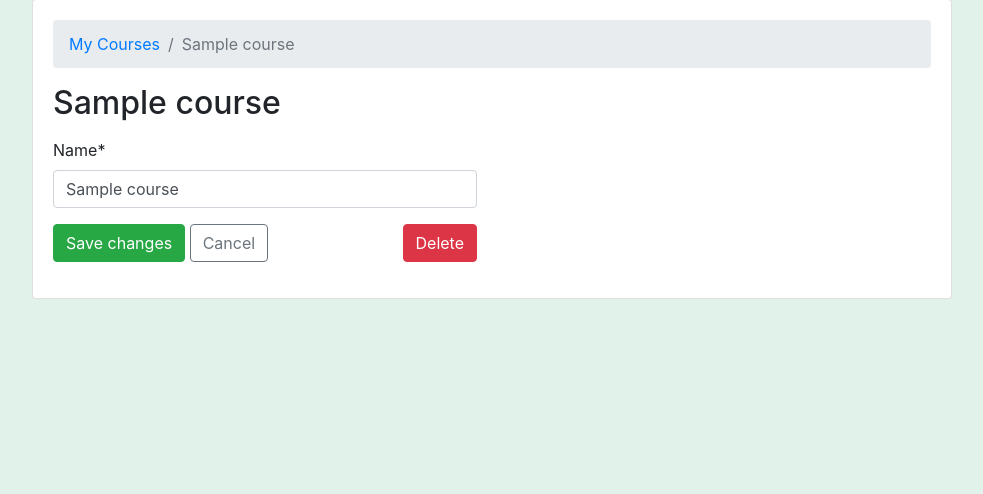
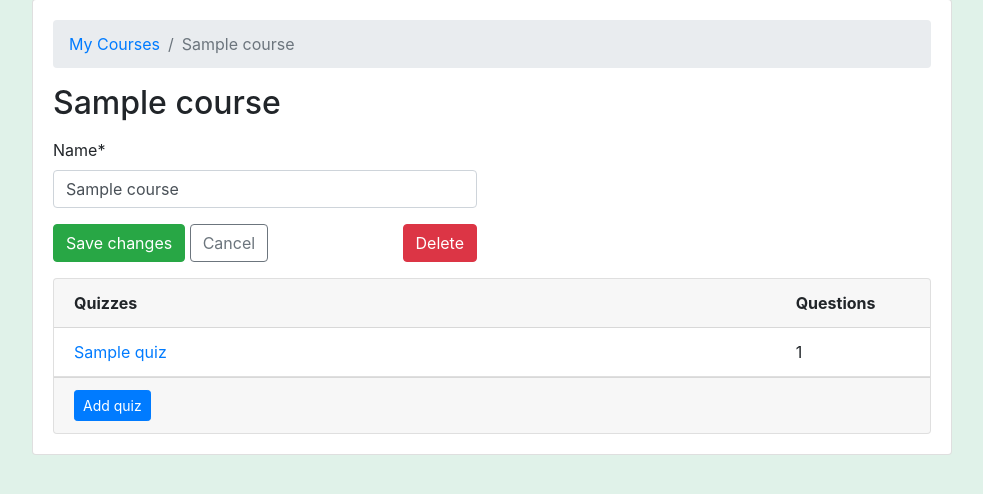
Before and after one commit to jonghoonlee98/ClassroomResponse, a Django app: page /teachers/course/1/ in a window 1280 px wide. Shown: the part 81-575 px from the top of the page, without its empty margins (148-1131 px from the left). Run offline with Django 3.2, Linux system fonts and the light colour scheme; a user stored in the database is signed in; tables that the repository leaves empty hold one stand-in row (values such as "Sample post"); some libraries are stand-ins or nearby versions; some web fonts are replaced.

Commit message:
Integrating courses and quizzes

```diff
--- a/django_school/classroom/models.py
+++ b/django_school/classroom/models.py
@@ -31,7 +31,7 @@ class Course(models.Model):
 
 
 class Quiz(models.Model):
-    owner = models.ForeignKey(User, on_delete=models.CASCADE, related_name='quizzes')
+    course = models.ForeignKey(Course, on_delete=models.CASCADE, related_name='quizzes')
     name = models.CharField(max_length=255)
     subject = models.ForeignKey(Subject, on_delete=models.CASCADE, related_name='quizzes')
 
--- a/django_school/classroom/templates/classroom/teachers/course_change_form.html
+++ b/django_school/classroom/templates/classroom/teachers/course_change_form.html
@@ -23,39 +23,37 @@
       </form>
     </div>
   </div>
-  {% comment %}
   <div class="card">
     <div class="card-header">
       <div class="row">
         <div class="col-10">
-          <strong>Questions</strong>
+          <strong>Quizzes</strong>
         </div>
         <div class="col-2">
-          <strong>Answers</strong>
+          <strong>Questions</strong>
         </div>
       </div>
     </div>
     <div class="list-group list-group-flush list-group-formset">
-      {% for question in questions %}
+      {% for quiz in quizzes %}
         <div class="list-group-item">
           <div class="row">
             <div class="col-10">
-              <a href="{% url 'teachers:question_change' quiz.pk question.pk %}">{{ question.text }}</a>
+              <a href="{% url 'teachers:quiz_change' course.pk quiz.pk %}">{{ quiz.name }}</a>
             </div>
             <div class="col-2">
-              {{ question.answers_count }}
+              {{ quiz.questions_count }}
             </div>
           </div>
         </div>
       {% empty %}
         <div class="list-group-item text-center">
-          <p class="text-muted font-italic mb-0">You haven't created any questions yet. Go ahead and <a href="{% url 'teachers:question_add' quiz.pk %}">add the first question</a>.</p>
+          <p class="text-muted font-italic mb-0">You haven't created any quizzes yet. Go ahead and <a href="{% url 'teachers:quiz_add' course.pk %}">add the first quiz</a>.</p>
         </div>
       {% endfor %}
     </div>
     <div class="card-footer">
-      <a href="{% url 'teachers:question_add' quiz.pk %}" class="btn btn-primary btn-sm">Add question</a>
+      <a href="{% url 'teachers:quiz_add' course.pk %}" class="btn btn-primary btn-sm">Add quiz</a>
     </div>
   </div>
-  {% endcomment %}
 {% endblock %}
--- a/django_school/classroom/templates/classroom/teachers/question_add_form.html
+++ b/django_school/classroom/templates/classroom/teachers/question_add_form.html
@@ -5,8 +5,8 @@
 {% block content %}
   <nav aria-label="breadcrumb">
     <ol class="breadcrumb">
-      <li class="breadcrumb-item"><a href="{% url 'teachers:quiz_change_list' %}">My Quizzes</a></li>
-      <li class="breadcrumb-item"><a href="{% url 'teachers:quiz_change' quiz.pk %}">{{ quiz.name }}</a></li>
+      <li class="breadcrumb-item"><a href="{% url 'teachers:quiz_change_list' course_pk %}">My Quizzes</a></li>
+      <li class="breadcrumb-item"><a href="{% url 'teachers:quiz_change' course_pk=course_pk pk=quiz.pk %}">{{ quiz.name }}</a></li>
       <li class="breadcrumb-item active" aria-current="page">Add a new question</li>
     </ol>
   </nav>
@@ -16,6 +16,6 @@
     {% csrf_token %}
     {{ form|crispy }}
     <button type="submit" class="btn btn-success">Save</button>
-    <a href="{% url 'teachers:quiz_change' quiz.pk %}" class="btn btn-outline-secondary" role="button">Nevermind</a>
+    <a href="{% url 'teachers:quiz_change' course_pk=course_pk pk=quiz.pk %}" class="btn btn-outline-secondary" role="button">Nevermind</a>
   </form>
 {% endblock %}
--- a/django_school/classroom/templates/classroom/teachers/quiz_add_form.html
+++ b/django_school/classroom/templates/classroom/teachers/quiz_add_form.html
@@ -5,7 +5,7 @@
 {% block content %}
   <nav aria-label="breadcrumb">
     <ol class="breadcrumb">
-      <li class="breadcrumb-item"><a href="{% url 'teachers:quiz_change_list' %}">My Quizzes</a></li>
+      {% comment %}<li class="breadcrumb-item"><a href="{% url 'teachers:quiz_change_list' %}">My Quizzes</a></li>{% endcomment %}
       <li class="breadcrumb-item active" aria-current="page">Add a new quiz</li>
     </ol>
   </nav>
@@ -16,7 +16,7 @@
         {% csrf_token %}
         {{ form|crispy }}
         <button type="submit" class="btn btn-success">Save</button>
-        <a href="{% url 'teachers:quiz_change_list' %}" class="btn btn-outline-secondary" role="button">Nevermind</a>
+        {% comment %}<a href="{% url 'teachers:quiz_change_list' %}" class="btn btn-outline-secondary" role="button">Nevermind</a>{% endcomment %}
       </form>
     </div>
   </div>
--- a/django_school/classroom/templates/classroom/teachers/quiz_change_list.html
+++ b/django_school/classroom/templates/classroom/teachers/quiz_change_list.html
@@ -7,7 +7,7 @@
     </ol>
   </nav>
   <h2 class="mb-3">My Quizzes</h2>
-  <a href="{% url 'teachers:quiz_add' %}" class="btn btn-primary mb-3" role="button">Add quiz</a>
+  <a href="{% url 'teachers:quiz_add' quizzes.course_pk %}" class="btn btn-primary mb-3" role="button">Add quiz</a>
   <div class="card">
     <table class="table mb-0">
       <thead>
@@ -22,12 +22,12 @@
       <tbody>
         {% for quiz in quizzes %}
           <tr>
-            <td class="align-middle"><a href="{% url 'teachers:quiz_change' quiz.pk %}">{{ quiz.name }}</a></td>
+            <td class="align-middle"><a href="{% url 'teachers:quiz_change' course_pk=quizzes.course_pk pk=quiz.pk %}">{{ quiz.name }}</a></td>
             <td class="align-middle">{{ quiz.subject.get_html_badge }}</td>
             <td class="align-middle">{{ quiz.questions_count }}</td>
             <td class="align-middle">{{ quiz.taken_count }}</td>
             <td class="text-right">
-              <a href="{% url 'teachers:quiz_results' quiz.pk %}" class="btn btn-primary">View results</a>
+              {% comment %}<a href="{% url 'teachers:quiz_results' quiz.pk %}" class="btn btn-primary">View results</a>{% endcomment %}
             </td>
           </tr>
         {% empty %}
--- a/django_school/classroom/templates/classroom/teachers/quiz_delete_confirm.html
+++ b/django_school/classroom/templates/classroom/teachers/quiz_delete_confirm.html
@@ -5,8 +5,8 @@
 {% block content %}
   <nav aria-label="breadcrumb">
     <ol class="breadcrumb">
-      <li class="breadcrumb-item"><a href="{% url 'teachers:quiz_change_list' %}">My Quizzes</a></li>
-      <li class="breadcrumb-item"><a href="{% url 'teachers:quiz_change' quiz.pk %}">{{ quiz.name }}</a></li>
+      {% comment %}<li class="breadcrumb-item"><a href="{% url 'teachers:quiz_change_list' %}">My Quizzes</a></li>{% endcomment %}
+      <li class="breadcrumb-item"><a href="{% url 'teachers:quiz_change' course_pk=course_pk pk=quiz_pk %}">{{ quiz.name }}</a></li>
       <li class="breadcrumb-item active" aria-current="page">Confirm deletion</li>
     </ol>
   </nav>
@@ -15,6 +15,6 @@
   <form method="post">
     {% csrf_token %}
     <button type="submit" class="btn btn-danger btn-lg">Yes, I'm sure</button>
-    <a href="{% url 'teachers:quiz_change' quiz.pk %}" class="btn btn-outline-secondary btn-lg" role="button">Nevermind</a>
+    <a href="{% url 'teachers:quiz_change' course_pk=course_pk pk=quiz_pk %}" class="btn btn-outline-secondary btn-lg" role="button">Nevermind</a>
   </form>
 {% endblock %}
--- a/django_school/classroom/urls.py
+++ b/django_school/classroom/urls.py
@@ -18,13 +18,13 @@ urlpatterns = [
         path('course/<int:pk>/', teachers.CourseUpdateView.as_view(), name='course_change'),
         path('course/<int:pk>/delete/', teachers.CourseDeleteView.as_view(), name='course_delete'),
 
-        path('quiz/', teachers.QuizListView.as_view(), name='quiz_change_list'),
-        path('quiz/add/', teachers.QuizCreateView.as_view(), name='quiz_add'),
-        path('quiz/<int:pk>/', teachers.QuizUpdateView.as_view(), name='quiz_change'),
-        path('quiz/<int:pk>/delete/', teachers.QuizDeleteView.as_view(), name='quiz_delete'),
-        path('quiz/<int:pk>/results/', teachers.QuizResultsView.as_view(), name='quiz_results'),
-        path('quiz/<int:pk>/question/add/', teachers.question_add, name='question_add'),
-        path('quiz/<int:quiz_pk>/question/<int:question_pk>/', teachers.question_change, name='question_change'),
-        path('quiz/<int:quiz_pk>/question/<int:question_pk>/delete/', teachers.QuestionDeleteView.as_view(), name='question_delete'),
+        path('course/<int:pk>/quiz/', teachers.QuizListView.as_view(), name='quiz_change_list'),
+        path('course/<int:pk>/quiz/add/', teachers.QuizCreateView.as_view(), name='quiz_add'),
+        path('course/<int:course_pk>/quiz/<int:pk>/', teachers.QuizUpdateView.as_view(), name='quiz_change'),
+        path('course/<int:course_pk>/quiz/<int:pk>/delete/', teachers.QuizDeleteView.as_view(), name='quiz_delete'),
+        path('course/<int:course_pk>/quiz/<int:pk>/results/', teachers.QuizResultsView.as_view(), name='quiz_results'),
+        path('course/<int:course_pk>/quiz/<int:pk>/question/add/', teachers.question_add, name='question_add'),
+        path('course/<int:course_pk>/quiz/<int:quiz_pk>/question/<int:question_pk>/', teachers.question_change, name='question_change'),
+        path('course/<int:course_pk>/quiz/<int:quiz_pk>/question/<int:question_pk>/delete/', teachers.QuestionDeleteView.as_view(), name='question_delete'),
     ], 'classroom'), namespace='teachers')),
 ]
--- a/django_school/classroom/views/teachers.py
+++ b/django_school/classroom/views/teachers.py
@@ -63,9 +63,9 @@ class CourseUpdateView(UpdateView):
     context_object_name = 'course'
     template_name = 'classroom/teachers/course_change_form.html'
 
-    #def get_context_data(self, **kwargs):
-    #    kwargs['questions'] = self.get_object().questions.annotate(answers_count=Count('answers'))
-    #    return super().get_context_data(**kwargs)
+    def get_context_data(self, **kwargs):
+        kwargs['quizzes'] = self.get_object().quizzes.annotate(questions_count=Count('questions'))
+        return super().get_context_data(**kwargs)
 
     def get_queryset(self):
         return self.request.user.courses.all()
@@ -98,10 +98,11 @@ class QuizListView(ListView):
     template_name = 'classroom/teachers/quiz_change_list.html'
 
     def get_queryset(self):
-        queryset = self.request.user.quizzes \
+        queryset = Quiz.objects.filter(course__id=self.kwargs['pk']) \
             .select_related('subject') \
             .annotate(questions_count=Count('questions', distinct=True)) \
             .annotate(taken_count=Count('taken_quizzes', distinct=True))
+        setattr(queryset, 'course_pk', self.kwargs['pk'])
         return queryset
 
 
@@ -113,10 +114,10 @@ class QuizCreateView(CreateView):
 
     def form_valid(self, form):
         quiz = form.save(commit=False)
-        quiz.owner = self.request.user
+        quiz.course = Course.objects.get(pk=self.kwargs['pk'])
         quiz.save()
         messages.success(self.request, 'The quiz was created with success! Go ahead and add some questions now.')
-        return redirect('teachers:quiz_change', quiz.pk)
+        return redirect('teachers:quiz_change', course_pk=self.kwargs['pk'], pk=quiz.pk)
 
 
 @method_decorator([login_required, teacher_required], name='dispatch')
@@ -127,6 +128,12 @@ class QuizUpdateView(UpdateView):
     template_name = 'classroom/teachers/quiz_change_form.html'
 
     def get_context_data(self, **kwargs):
+        print("YODEL")
+        quiz = self.get_object()
+        print("YO")
+        print(quiz)
+        kwargs['course_pk'] = self.kwargs['course_pk']
+        kwargs['quiz_pk'] = self.kwargs['pk']
         kwargs['questions'] = self.get_object().questions.annotate(answers_count=Count('answers'))
         return super().get_context_data(**kwargs)
 
@@ -134,12 +141,18 @@ class QuizUpdateView(UpdateView):
         '''
         This method is an implicit object-level permission management
         This view will only match the ids of existing quizzes that belongs
-        to the logged in user.
+        to the logged in user..user
         '''
-        return self.request.user.quizzes.all()
+        queryset = Quiz.objects.filter(course__owner=self.request.user)
+        #queryset = Quiz.objects.get(pk=self.kwargs['quiz_pk'])
+        print(queryset)
+        print("HI")
+        print(self.kwargs['course_pk'])
+        print(self.kwargs['pk'])
+        return queryset
 
     def get_success_url(self):
-        return reverse('teachers:quiz_change', kwargs={'pk': self.object.pk})
+        return reverse('teachers:quiz_change', kwargs={'course_pk': self.kwargs['course_pk'],'quiz_pk': self.kwargs['quiz_pk']})
 
 
 @method_decorator([login_required, teacher_required], name='dispatch')
@@ -147,7 +160,13 @@ class QuizDeleteView(DeleteView):
     model = Quiz
     context_object_name = 'quiz'
     template_name = 'classroom/teachers/quiz_delete_confirm.html'
-    success_url = reverse_lazy('teachers:quiz_change_list')
+    #success_url = reverse_lazy('teachers:quiz_change_list')
+
+    def get_context_data(self, **kwargs):
+        quiz = self.get_object()
+        kwargs['course_pk'] = self.kwargs['course_pk']
+        kwargs['quiz_pk'] = self.kwargs['pk']
+        return super().get_context_data(**kwargs)
 
     def delete(self, request, *args, **kwargs):
         quiz = self.get_object()
@@ -155,7 +174,11 @@ class QuizDeleteView(DeleteView):
         return super().delete(request, *args, **kwargs)
 
     def get_queryset(self):
-        return self.request.user.quizzes.all()
+        queryset = Quiz.objects.filter(course__owner=self.request.user)
+        return queryset
+
+    def get_success_url(self):
+        return reverse('teachers:quiz_change_list', kwargs={'pk': self.kwargs['course_pk']})
 
 
 @method_decorator([login_required, teacher_required], name='dispatch')
@@ -183,12 +206,12 @@ class QuizResultsView(DetailView):
 
 @login_required
 @teacher_required
-def question_add(request, pk):
+def question_add(request, course_pk, pk):
     # By filtering the quiz by the url keyword argument `pk` and
     # by the owner, which is the logged in user, we are protecting
     # this view at the object-level. Meaning only the owner of
     # quiz will be able to add questions to it.
-    quiz = get_object_or_404(Quiz, pk=pk, owner=request.user)
+    quiz = get_object_or_404(Quiz, pk=pk)
 
     if request.method == 'POST':
         form = QuestionForm(request.POST)
@@ -197,23 +220,23 @@ def question_add(request, pk):
             question.quiz = quiz
             question.save()
             messages.success(request, 'You may now add answers/options to the question.')
-            return redirect('teachers:question_change', quiz.pk, question.pk)
+            return redirect('teachers:question_change', course_pk, quiz.pk, question.pk)
     else:
         form = QuestionForm()
 
-    return render(request, 'classroom/teachers/question_add_form.html', {'quiz': quiz, 'form': form})
+    return render(request, 'classroom/teachers/question_add_form.html', {'quiz': quiz, 'form': form, 'course_pk': course_pk})
 
 
 @login_required
 @teacher_required
-def question_change(request, quiz_pk, question_pk):
+def question_change(request, course_pk, quiz_pk, question_pk):
     # Simlar to the `question_add` view, this view is also managing
     # the permissions at object-level. By querying both `quiz` and
     # `question` we are making sure only the owner of the quiz can
     # change its details and also only questions that belongs to this
     # specific quiz can be changed via this url (in cases where the
     # user might have forged/player with the url params.
-    quiz = get_object_or_404(Quiz, pk=quiz_pk, owner=request.user)
+    quiz = get_object_or_404(Quiz, pk=quiz_pk)
     question = get_object_or_404(Question, pk=question_pk, quiz=quiz)
 
     AnswerFormSet = inlineformset_factory(
@@ -235,7 +258,7 @@ def question_change(request, quiz_pk, question_pk):
                 form.save()
                 formset.save()
             messages.success(request, 'Question and answers saved with success!')
-            return redirect('teachers:quiz_change', quiz.pk)
+            return redirect('teachers:quiz_change', course_pk, quiz.pk)
     else:
         form = QuestionForm(instance=question)
         formset = AnswerFormSet(instance=question)
@@ -244,7 +267,8 @@ def question_change(request, quiz_pk, question_pk):
         'quiz': quiz,
         'question': question,
         'form': form,
-        'formset': formset
+        'formset': formset,
+        'course_pk': course_pk
     })
 
 
```
Also changed, not shown: django_school/classroom/templates/classroom/teachers/question_change_form.html (+4 -4 lines), django_school/classroom/templates/classroom/teachers/quiz_change_form.html (+7 -7 lines), django_school/classroom/migrations/0004_auto_20200223_1701.py (added).
